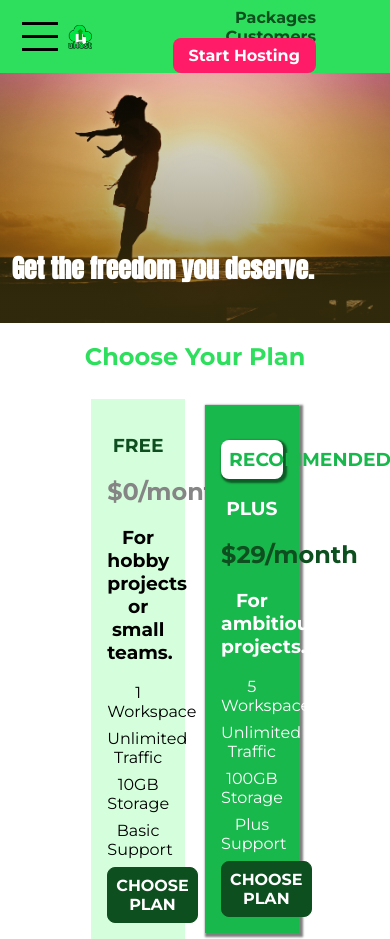
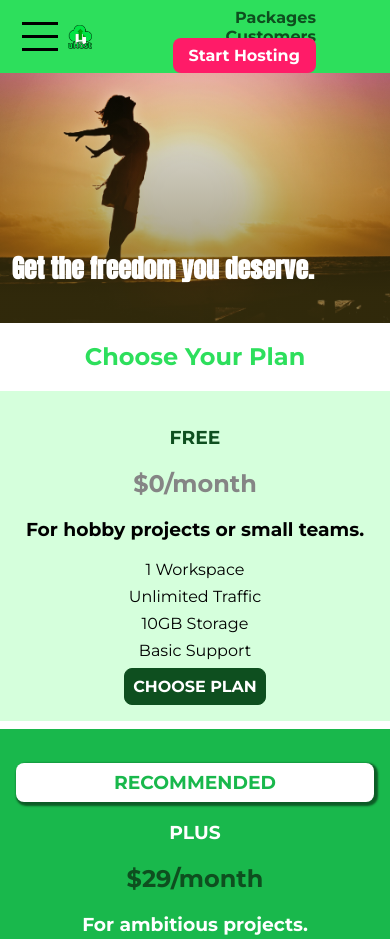
Before and after one commit to AlexanderFaleev/CSS-Basics, a plain HTML site: page index.html in a window 390 px wide. Shown: the top 939 px of the page. Drawn offline with Linux system fonts and the light colour scheme.

Commit message:
creating the mobile first design for plans block

```diff
--- a/main.css
+++ b/main.css
@@ -1,6 +1,6 @@
 #product-overview {
   background: linear-gradient(to top, rgba(80, 68, 18, 0.6) 10%, transparent),
-    url("images/freedom.jpg") left 10% bottom 70%/cover no-repeat border-box,
+    url("images/freedom.jpg") center/cover no-repeat border-box,
     #ff1b68;
   /* background-image: url("freedom.jpg");
     background-size: cover;
@@ -39,14 +39,14 @@
   }
 }
 
+
 .section-title {
   color: #2ddf5c;
   text-align: center;
 }
 
 .plan__list {
-  width: 80%;
-  margin: auto;
+  width: 100%;
   text-align: center;
 }
 
@@ -54,16 +54,14 @@
   background: #d5ffdc;
   text-align: center;
   padding: 1rem;
-  margin: 0.5rem;
-  display: inline-block;
-  width: 30%;
-  vertical-align: middle;
+  margin: 0.5rem 0;
+  width: 100%;
 }
 
 .plan--highlighted {
   background: #19b84c;
   color: white;
-  box-shadow: 2px 2px 2px 2px rgba(0, 0, 0, 0.5);
+  /* box-shadow: 2px 2px 2px 2px rgba(0, 0, 0, 0.5); */
 }
 
 .plan__annotation {
```
